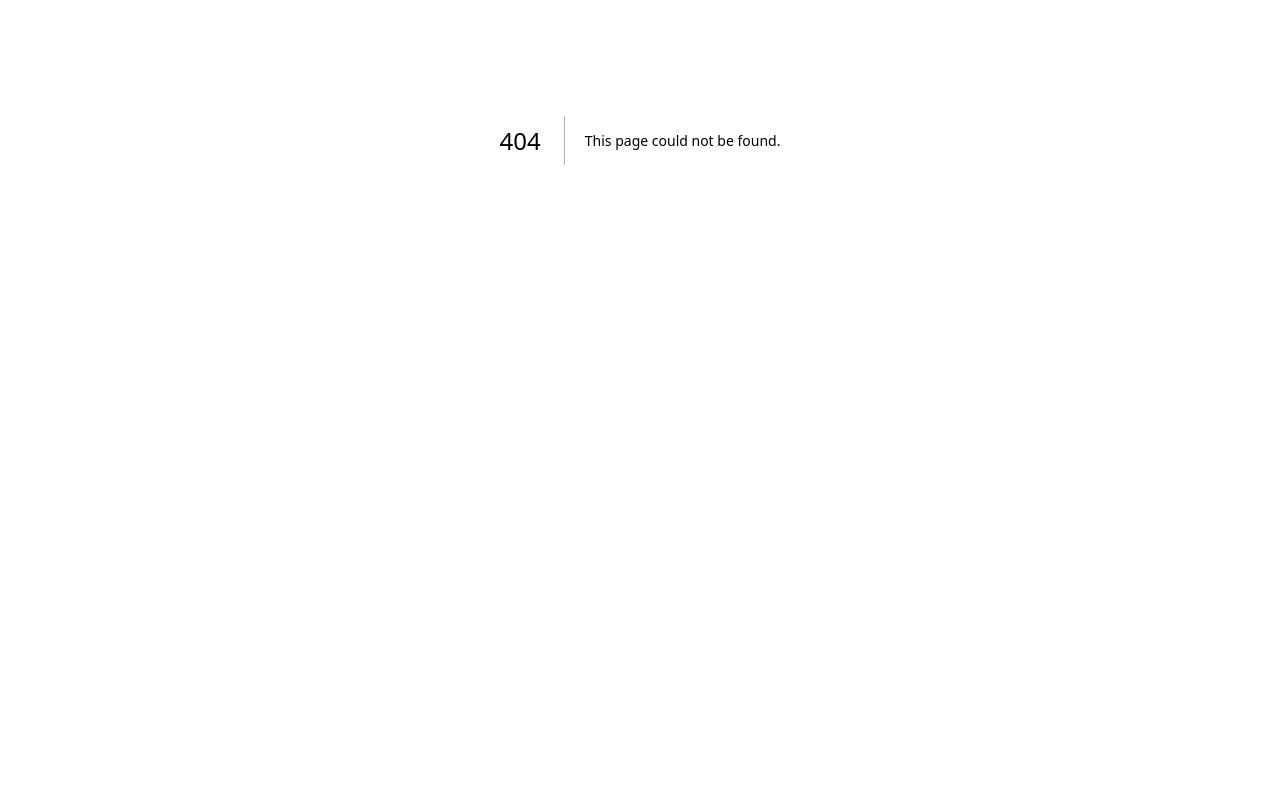
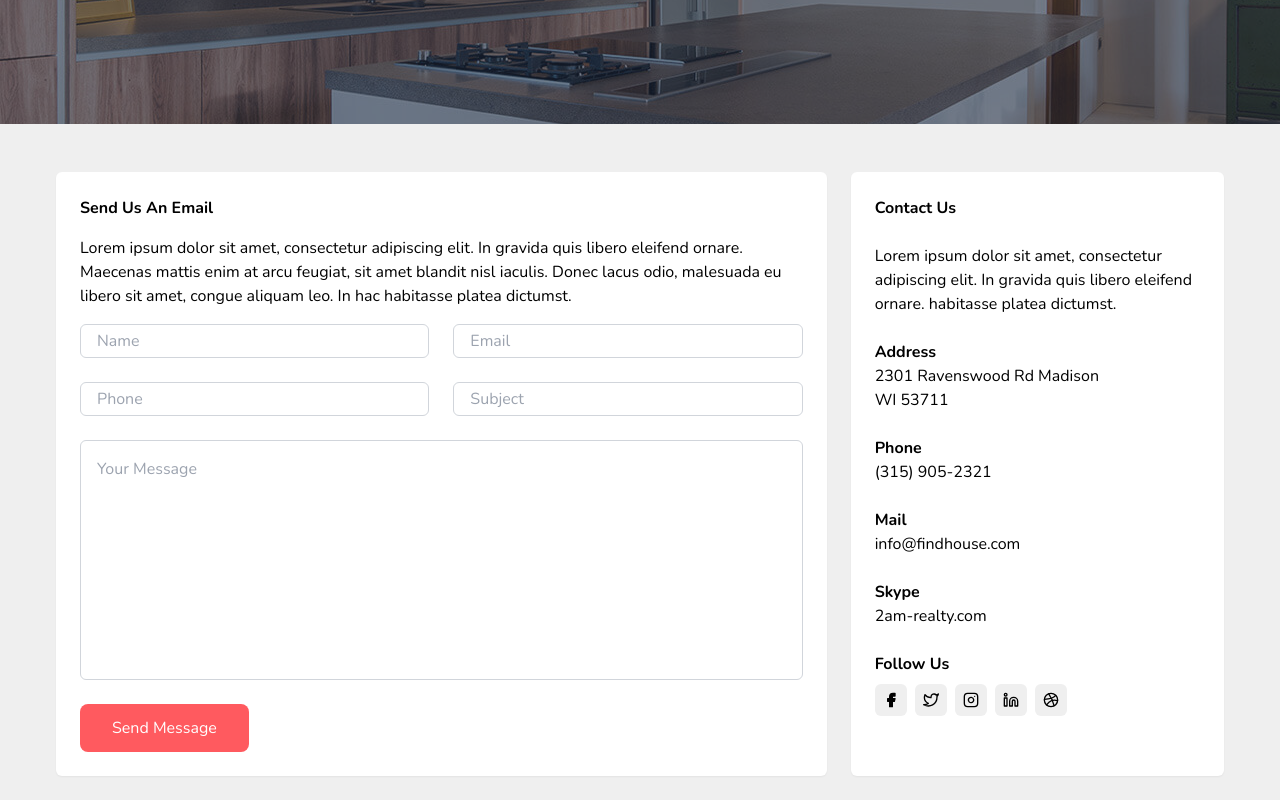
Before and after one commit to super0618/2amRealty, a Next.js app: page /contact in a window 1280 px wide. Before the commit this address had no page. Shown: the part 260-1060 px from the top of the page. Before the commit the page ends 800 px from the top, so only its background shows below. Built offline with nearby package versions, Linux system fonts and the light colour scheme.

Commit message:
added contact us page

```diff
--- a/app/(root)/about/page.jsx
+++ b/app/(root)/about/page.jsx
@@ -2,6 +2,7 @@ import Services from "@/components/ui/services";
 import Teams from "@/components/ui/teams";
 import Testimonials from "@/components/ui/testimonials";
 import Partners from "@/components/ui/partners";
+import Agent from "@/components/ui/agent";
 
 export default function () {
 	return (
@@ -40,6 +41,7 @@ export default function () {
 						<Partners />
 					</div>
 				</div>
+				<Agent />
 			</div>
 		</>
 	);
--- /dev/null
+++ b/app/(root)/contact/page.jsx
@@ -0,0 +1,23 @@
+import Agent from "@/components/ui/agent";
+import ContactForm from "@/components/contactform";
+
+export default function () {
+	return (
+		<>
+			<div className="bg-[url('/assets/images/about/bg.jpg')] relative object-cover bg-center h-96 grid place-items-center text-white before:content-[''] before:absolute before:top-0 before:left-0 before:right-0 before:bottom-0 before:bg-[#1d293e] before:opacity-60">
+				<div className="text-center z-0 text-6xl font-bold mb-4">Contact Us</div>
+			</div>
+			<div className="bg-[#efefef] py-12">
+				<ContactForm />
+			</div>
+			<iframe
+				src="https://www.google.com/maps/embed?pb=!1m18!1m12!1m3!1d24162.438229196097!2d-74.4788125!3d40.7992959!2m3!1f0!2f0!3f0!3m2!1i1024!2i768!4f13.1!3m3!1m2!1s0x89c309932196222d%3A0x43b079beb16f21a1!2sMorristown%2C%20NJ%2007960%2C%20USA!5e0!3m2!1sen!2shk!4v1710230807185!5m2!1sen!2shk"
+				className="w-full h-96"
+				allowfullscreen
+				loading="lazy"
+				referrerpolicy="no-referrer-when-downgrade"
+			></iframe>
+			<Agent />
+		</>
+	);
+}
--- a/app/globals.css
+++ b/app/globals.css
@@ -5,3 +5,7 @@
 input:focus {
 	outline: 4px solid #a2d2ff99;
 }
+
+textarea:focus {
+	outline: 4px solid #a2d2ff99;
+}
--- /dev/null
+++ b/components/contactform.jsx
@@ -0,0 +1,56 @@
+import { Facebook, Twitter, Instagram, Dribbble, Linkedin } from "react-feather";
+
+export default function () {
+	return (
+		<div className="container grid grid-cols-3 px-4 gap-6 mx-auto max-w-[1200px]">
+			<div className="col-span-2 bg-white p-6 rounded-md shadow-sm">
+				<h2 className="font-bold mb-4">Send Us An Email</h2>
+				<p className="mb-4">
+					Lorem ipsum dolor sit amet, consectetur adipiscing elit. In gravida quis libero eleifend ornare. Maecenas mattis enim at arcu feugiat, sit
+					amet blandit nisl iaculis. Donec lacus odio, malesuada eu libero sit amet, congue aliquam leo. In hac habitasse platea dictumst.
+				</p>
+				<div className="grid grid-cols-2 gap-6 mb-6">
+					<input type="text" className="px-4 py-1 border border-gray-300 rounded-md" placeholder="Name" />
+					<input type="text" className="px-4 py-1 border border-gray-300 rounded-md" placeholder="Email" />
+					<input type="text" className="px-4 py-1 border border-gray-300 rounded-md" placeholder="Phone" />
+					<input type="text" className="px-4 py-1 border border-gray-300 rounded-md" placeholder="Subject" />
+					<textarea className="col-span-2 p-4 border border-gray-300 rounded-md resize-none h-60" placeholder="Your Message"></textarea>
+				</div>
+				<div className="bg-[#ff5a5f] py-3 px-8 text-center inline-block text-white rounded-lg cursor-pointer hover:bg-[#e94c51]">Send Message</div>
+			</div>
+			<div className="bg-white p-6 rounded-md shadow-sm">
+				<h2 className="font-bold mb-6">Contact Us</h2>
+				<p className="mb-6">
+					Lorem ipsum dolor sit amet, consectetur adipiscing elit. In gravida quis libero eleifend ornare. habitasse platea dictumst.
+				</p>
+				<h2 className="font-bold">Address</h2>
+				<p>2301 Ravenswood Rd Madison</p>
+				<p className="mb-6">WI 53711</p>
+				<h2 className="font-bold">Phone</h2>
+				<p className="mb-6">(315) 905-2321</p>
+				<h2 className="font-bold">Mail</h2>
+				<p className="mb-6">info@findhouse.com</p>
+				<h2 className="font-bold">Skype</h2>
+				<p className="mb-6">2am-realty.com</p>
+				<h2 className="font-bold mb-2">Follow Us</h2>
+				<p className="flex gap-2 mb-6">
+					<div className="grid w-8 h-8 place-items-center bg-[#efefef] rounded-md cursor-pointer">
+						<Facebook size={16} fill="#000" />
+					</div>
+					<div className="grid w-8 h-8 place-items-center bg-[#efefef] rounded-md cursor-pointer">
+						<Twitter size={16} />
+					</div>
+					<div className="grid w-8 h-8 place-items-center bg-[#efefef] rounded-md cursor-pointer">
+						<Instagram size={16} />
+					</div>
+					<div className="grid w-8 h-8 place-items-center bg-[#efefef] rounded-md cursor-pointer">
+						<Linkedin size={16} />
+					</div>
+					<div className="grid w-8 h-8 place-items-center bg-[#efefef] rounded-md cursor-pointer">
+						<Dribbble size={16} />
+					</div>
+				</p>
+			</div>
+		</div>
+	);
+}
--- a/layouts/header.jsx
+++ b/layouts/header.jsx
@@ -6,31 +6,29 @@ import NavItem from "@/components/navitem";
 
 export default function () {
 	const headerRef = useRef(null);
+	const logoRef = useRef(null);
 
-	useEffect(() => {
-		window.onscroll = () => {
-			if (!headerRef) return;
-			if (window.scrollY > 250) {
+	const setHeaderStyle = () => {
+		if (headerRef && logoRef) {
+			if (window.scrollY > 100) {
 				headerRef.current.style.backgroundColor = "#fff";
 				headerRef.current.classList.add("shadow-xl");
 				headerRef.current.style.color = "#666";
+				logoRef.current.style.color = "#e94c51";
 			} else {
 				headerRef.current.style.backgroundColor = "#fff0";
 				headerRef.current.style.color = "#fff";
 				headerRef.current.classList.remove("shadow-xl");
-			}
-		};
-		if (headerRef) {
-			if (window.scrollY > 250) {
-				headerRef.current.style.backgroundColor = "#fff";
-				headerRef.current.classList.add("shadow-xl");
-				headerRef.current.style.color = "#666";
-			} else {
-				headerRef.current.style.backgroundColor = "#fff0";
-				headerRef.current.style.color = "#fff";
-				headerRef.current.classList.remove("shadow-xl");
+				logoRef.current.style.color = "#fff";
 			}
 		}
+	};
+
+	useEffect(() => {
+		window.onscroll = () => {
+			setHeaderStyle();
+		};
+		setHeaderStyle();
 		return () => {
 			window.onscroll = () => {};
 		};
@@ -39,7 +37,7 @@ export default function () {
 	return (
 		<div className="fixed top-0 left-0 right-0 z-50 duration-200 text-white" ref={headerRef}>
 			<div className="container mx-auto p-4 flex justify-between h-20 items-center">
-				<Link href="/" className="font-black text-2xl">
+				<Link href="/" className="font-black text-2xl" ref={logoRef}>
 					2amRealty
 				</Link>
 				<div className="flex">
```
